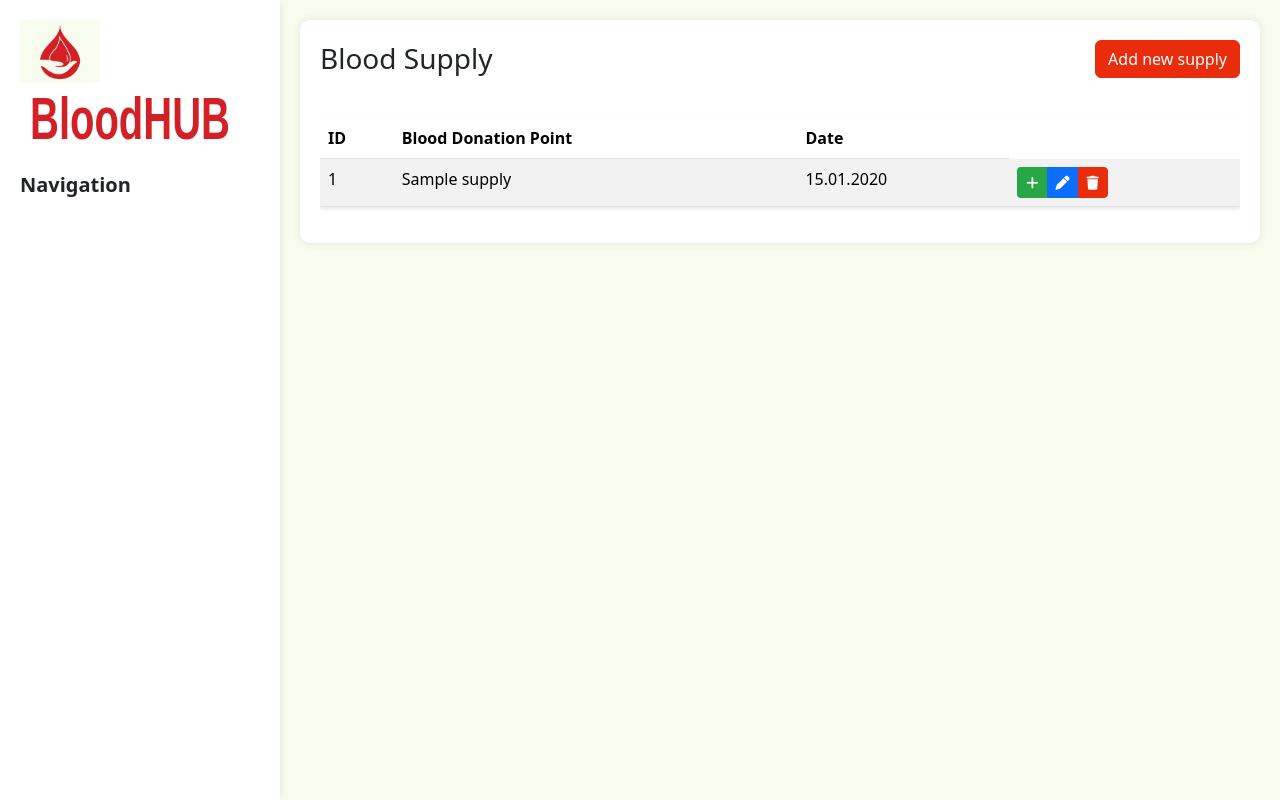
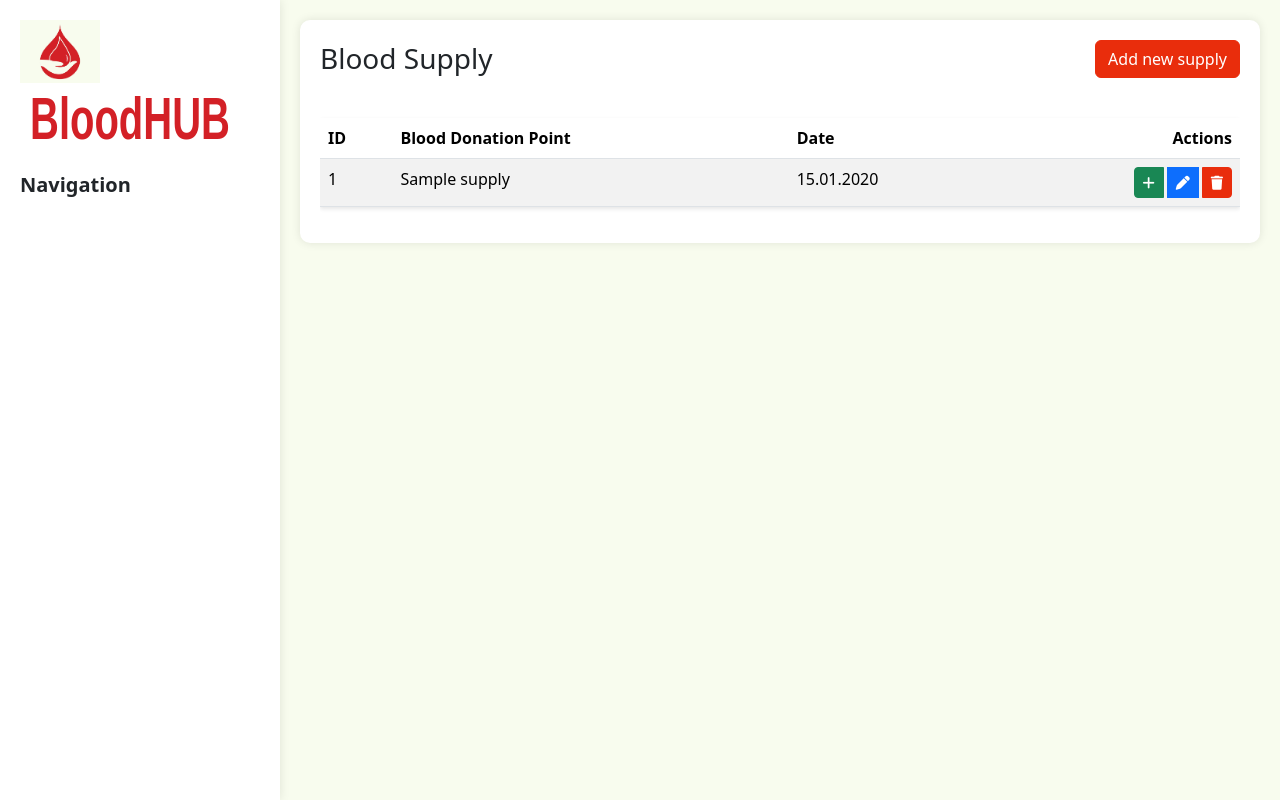
Before and after one commit to rubanenkos/BB_FE_Django, a Django app: template main/templates/main/supply.html in a window 1280 px wide. Run offline with Django 5.2, Linux system fonts and the light colour scheme; the template is opened without the code that fills it: most values are stand-ins (such as "Sample title", 1, 10 or a date in 2020).

Commit message:
format table

```diff
--- a/main/templates/main/supply.html
+++ b/main/templates/main/supply.html
@@ -17,6 +17,7 @@
                         <th>ID</th>
                         <th>Blood Donation Point</th>
                         <th>Date</th>
+                        <th class="text-end">Actions</th>
                     </tr>
                 </thead>
                 {% load l10n %}
@@ -26,9 +27,9 @@
                         <td>{{ supply.supply_id }}</td>
                         <td>{{ supply.blood_donation_center_name }}</td>
                         <td>{{ supply.supply_date|date:"d.m.Y" }}</td>
-                        <td>
-                            <div class="btn-group">
-                                <button class="btn btn-sm" style="background-color: #28a745; color: white;" data-bs-toggle="modal" data-bs-target="#detailsSupplyModal{{ supply.supply_id }}">
+                        <td class="text-end">
+                            <div class="btn-group gap-1">
+                                <button class="btn btn-success btn-sm" data-bs-toggle="modal" data-bs-target="#detailsSupplyModal{{ supply.supply_id }}">
                                     <i class="fa-duotone fa-solid fa-plus"></i>
                                 </button>
                                 <button class="btn btn-primary btn-sm" data-bs-toggle="modal" data-bs-target="#editSupplyModal{{ supply.supply_id }}">
```
